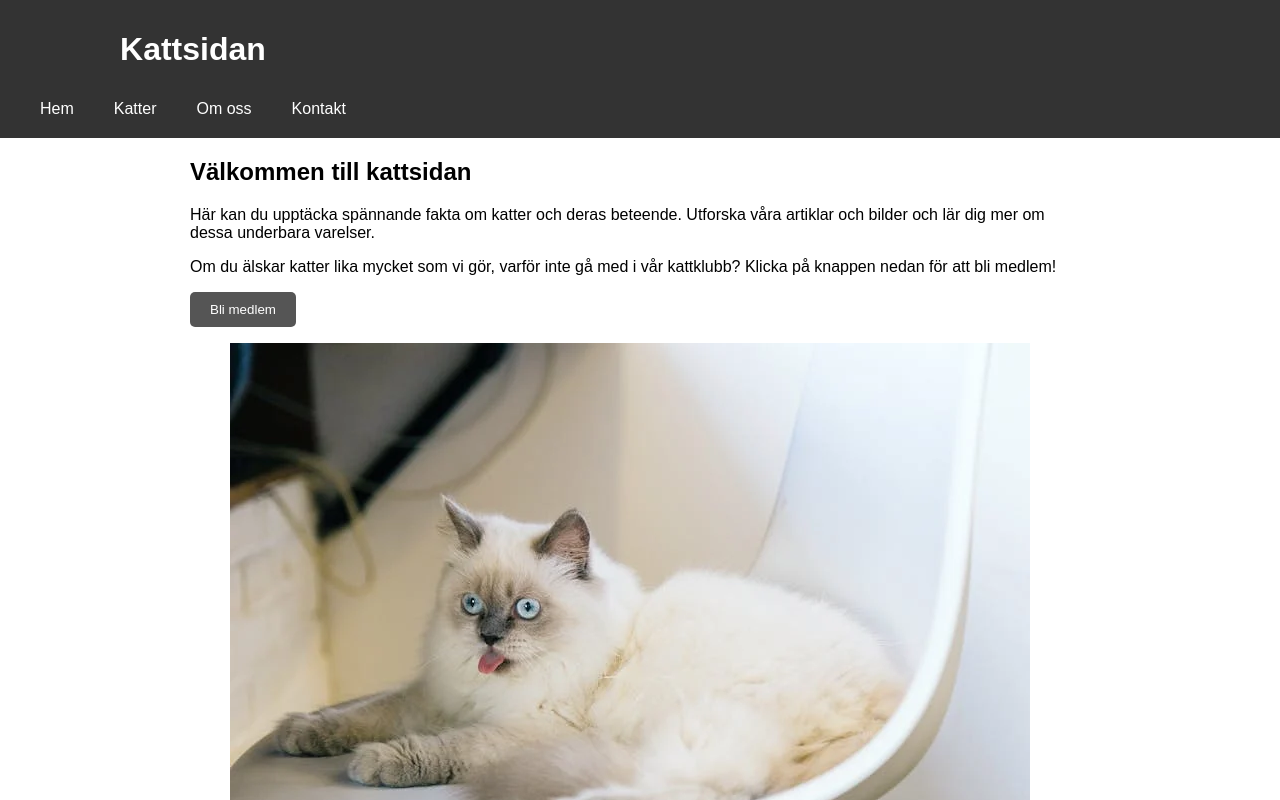
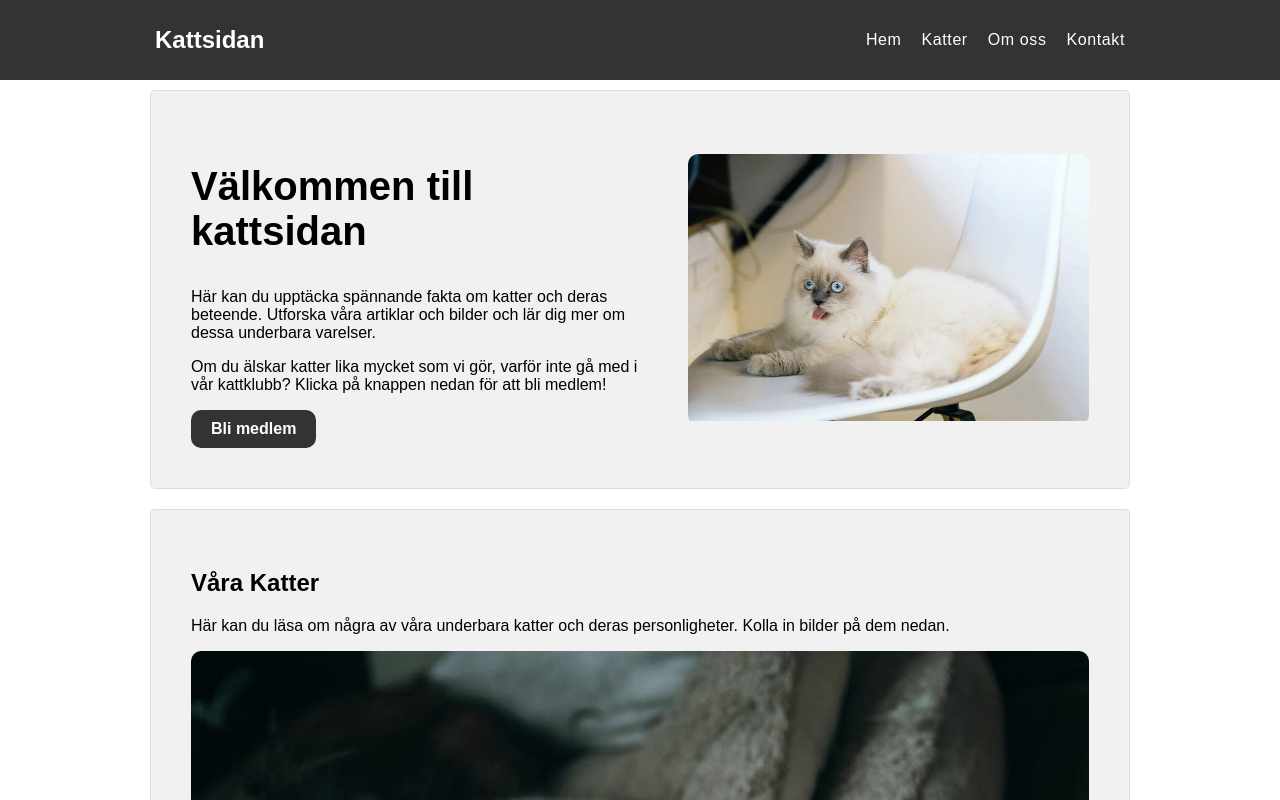
Before and after one commit to frodinger/responsivsajt, a plain HTML site: page index.html in a window 1280 px wide. Shown: the top 800 px of the page. Drawn offline with Linux system fonts and the light colour scheme.

Commit message:
Update style.css

```diff
--- a/style.css
+++ b/style.css
@@ -2,16 +2,27 @@ body {
     font-family: Arial, sans-serif;
     margin: 0;
     padding: 0;
+    font-size: 1rem;
   }
 
   header {
+    background-color: #333;
+    color: #fff;
+    padding: 10px;
+}
+
+.naven {
     display: flex;
     justify-content: space-between;
     align-items: center;
-    background-color: #333;
-    color: #fff;
     text-align: center;
-    padding: 10px;
+    margin: auto;
+    max-width: 760px;
+  }
+
+  .naven h1 {
+    font-size: 1.5rem;
+    margin-left: 10px;
   }
 
   nav {
@@ -22,7 +33,15 @@ body {
   nav a {
     color: #fff;
     text-decoration: none;
-    margin: 0 20px;
+    font-size: 1rem;
+    font-weight: 500;
+    margin-left: 20px;
+    letter-spacing: 0.6px;
+  }
+
+  nav a:hover {
+    font-weight: 600;
+    letter-spacing: 0.1px;
   }
 
   main {
@@ -31,21 +50,31 @@ body {
   }
 
   .button {
-    background-color: #555;
+    background-color: #333;
     color: #fff;
     padding: 10px 20px;
     border: none;
-    border-radius: 5px;
+    border-radius: 10px;
     cursor: pointer;
+    font-size: 1rem;
+    font-weight: 600;
+    transition: all 0.3s ease 0s;
+  }
+
+  .button:hover {
+    background-color: #444;
   }
 
   .container {
     display: flex;
     flex-direction: column;
-    width: 900px;
+    min-width: 100px;
+    max-width: 767px;
   }
 
-  .section {
+  section {
+    display: flex;
+    flex-direction: column;
     padding: 40px;
     background-color: #f1f1f1;
     margin: 10px;
@@ -53,32 +82,58 @@ body {
     border-radius: 5px;
   }
 
-  .section1 {
+  .hero {
     display: flex;
     align-items: center;
     gap: 30px;
   }
 
-  .section1 img {
-    width: 50%;
-    height: auto;
+  figure {
+    width: 100%;
+	height: auto;
+	margin: 0;
+	padding: 0;
     border-radius: 10px;
+	overflow: hidden;
   }
 
-  .section1 h2 {
+  .hero img, .cats img {
+    width: 100%;
+    height: auto;
+  }
+
+  .hero h2 {
     font-size: 2.5rem;
   }
 
   .catGrid {
     display: grid;
-    grid-template-columns: 1fr 1fr 1fr;
-    width: 100%;
+    grid: repeat(4, 250px) / repeat(2, 1fr);
+    gap: 5px;
   }
 
   .catGrid img {
+    object-fit: cover;
     width: 100%;
-    height: auto;
+    height: 100%;
+    border-radius: 10px;
   }
+
+  .catGrid #a {
+    grid-column: 1;
+    grid-row: 1 / 3;
+  }
+
+  .catGrid #b {
+    grid-column: 2;
+    grid-row: 1 / 2;
+  }
+
+  .catGrid #c {
+    grid-column: 2;
+    grid-row: 3 / 5;
+  }
+
 
   footer {
     background-color: #333;
@@ -99,4 +154,55 @@ body {
     .hamburger {
       display: none;
     }
+
+    .container {
+        min-width: 768px;
+        max-width: 1000px;
+    }
+
+    .naven {
+        min-width: 768px;
+        max-width: 990px;
+    }
+
+    .catGrid {
+        grid: repeat(3, 200px) / repeat(3, 1fr);
+    }
+
+    .catGrid #a {
+        grid-column: 1;
+        grid-row: 1 / 3;
+      }
+
+      .catGrid #f {
+        grid-column: 2;
+        grid-row: 2 / 4;
+      }
+
+      .catGrid #c {
+        grid-column: 3;
+        grid-row: span 2;
+      }
+
+    .hero {
+        flex-direction: row;
+    }
+
+    .hero img, .cats img {
+        transform: scale(1);
+        transition: .3s ease-in-out;
+      }
+
+      .hero img:hover, .cats img:hover {
+        transform: scale(1.2);
+      }
+
+    .catGrid img {
+        transform: scale(1.1);
+        transition: .3s ease-in-out;
+      }
+
+      .catGrid img:hover {
+        transform: scale(1);
+      }
   }
```
